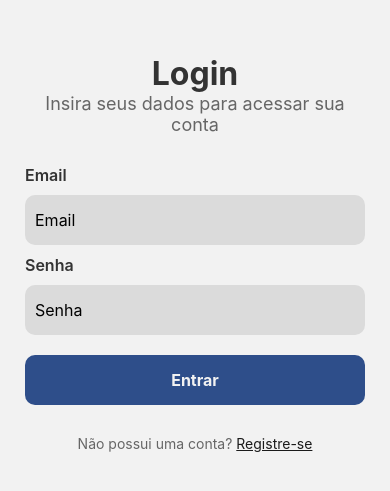
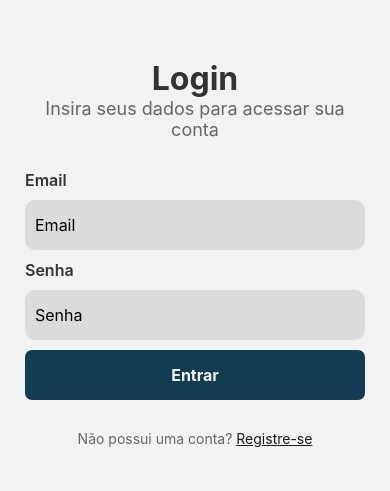
Before and after one commit to RafaelFLopes/app_eyetruck, a React Native app: screen /Login in a window 390 px wide. Shown: the part 169-660 px from the top of the page. Built offline with nearby package versions, Linux system fonts and the light colour scheme.

Commit message:
criando um componente botaoPreenchido e adicionando no login

```diff
--- /dev/null
+++ b/src/components/botaoPreenchido/botaoPreenchido.tsx
@@ -0,0 +1,12 @@
+import { TouchableOpacity, Text } from 'react-native';
+import { styles } from './styleBotaoPreenchido';
+
+export default function botaoPreenchido(
+    { onPress, title }:
+    { onPress: () => void; title: string }) {
+  return (
+    <TouchableOpacity style={styles.button} onPress={onPress}>
+      <Text style={styles.textButton}>{title}</Text>
+    </TouchableOpacity>
+  );
+}
--- /dev/null
+++ b/src/components/botaoPreenchido/styleBotaoPreenchido.ts
@@ -0,0 +1,18 @@
+import { StyleSheet } from 'react-native';
+
+const styles = StyleSheet.create({
+    button: {
+    backgroundColor: '#123c52ff',
+    padding: 15,
+    borderRadius: 7,
+    alignItems: 'center',
+  },
+  textButton: {
+    color: '#f2f2f2',
+    fontSize: 16,
+    fontWeight: 'bold',
+  },
+});
+
+
+export { styles };
--- a/src/pages/login/index.tsx
+++ b/src/pages/login/index.tsx
@@ -1,5 +1,6 @@
 import { useNavigation } from '@react-navigation/native';
 import { Text, TextInput, TouchableOpacity, View } from "react-native";
+import BotaoPreenchido from '../../components/botaoPreenchido/botaoPreenchido';
 
 import { styles } from './styleIndex';
 
@@ -47,11 +48,9 @@ export default function Index() {
           value={senha}
           onChangeText={setSenha}
         />
-        <TouchableOpacity style={styles.buttonFormularioLogin} onPress={async () => {
-          await login()
-        }}>
-          <Text style={styles.textButtonFormularioLogin}>Entrar</Text>
-        </TouchableOpacity>
+
+        <BotaoPreenchido title="Entrar" onPress={login} />
+
         <Text style={styles.textoRegistrese}>
           Não possui uma conta? <Text style={styles.linkRegistrese} onPress={() => navigation.navigate('Parear')}>Registre-se</Text>
         </Text>
```
